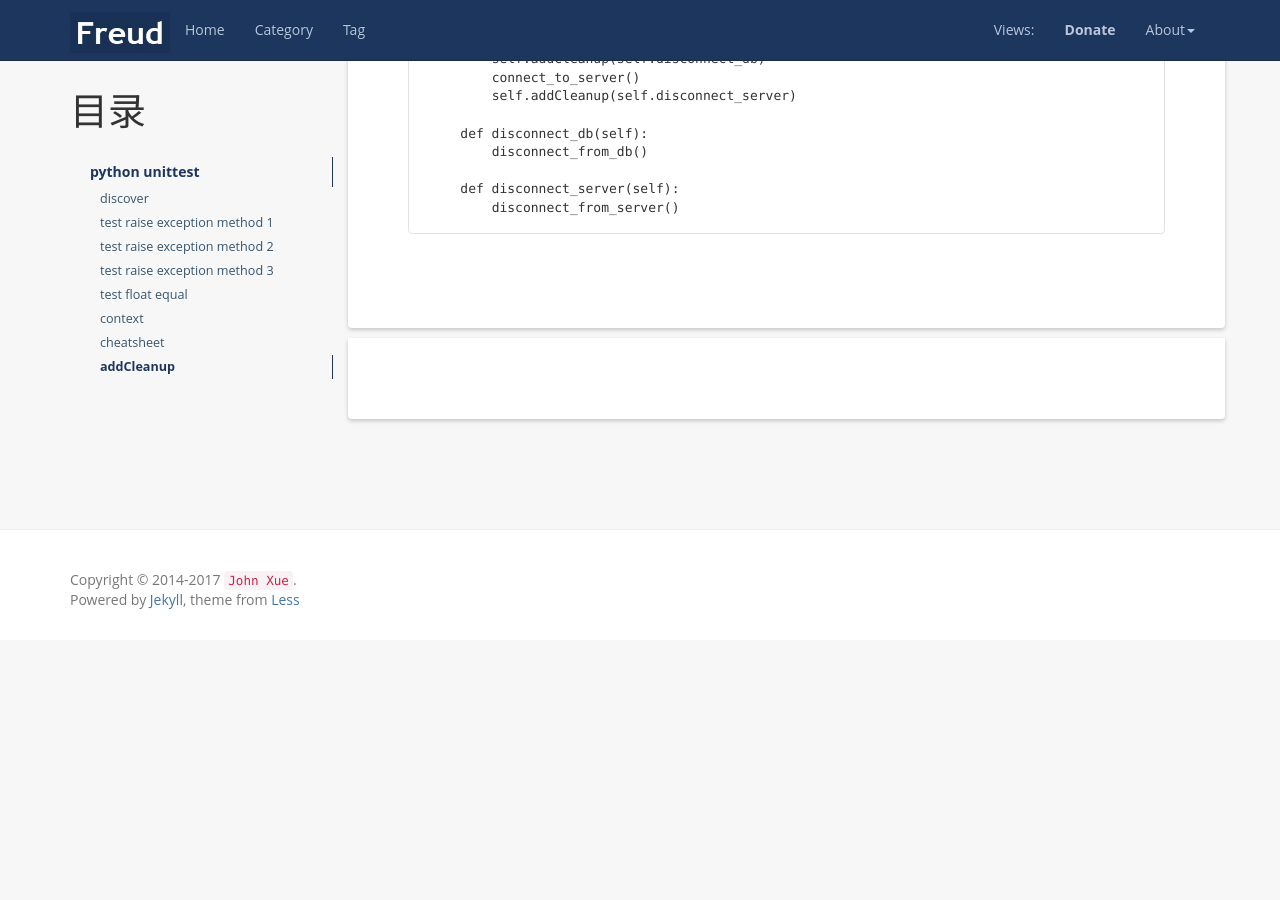
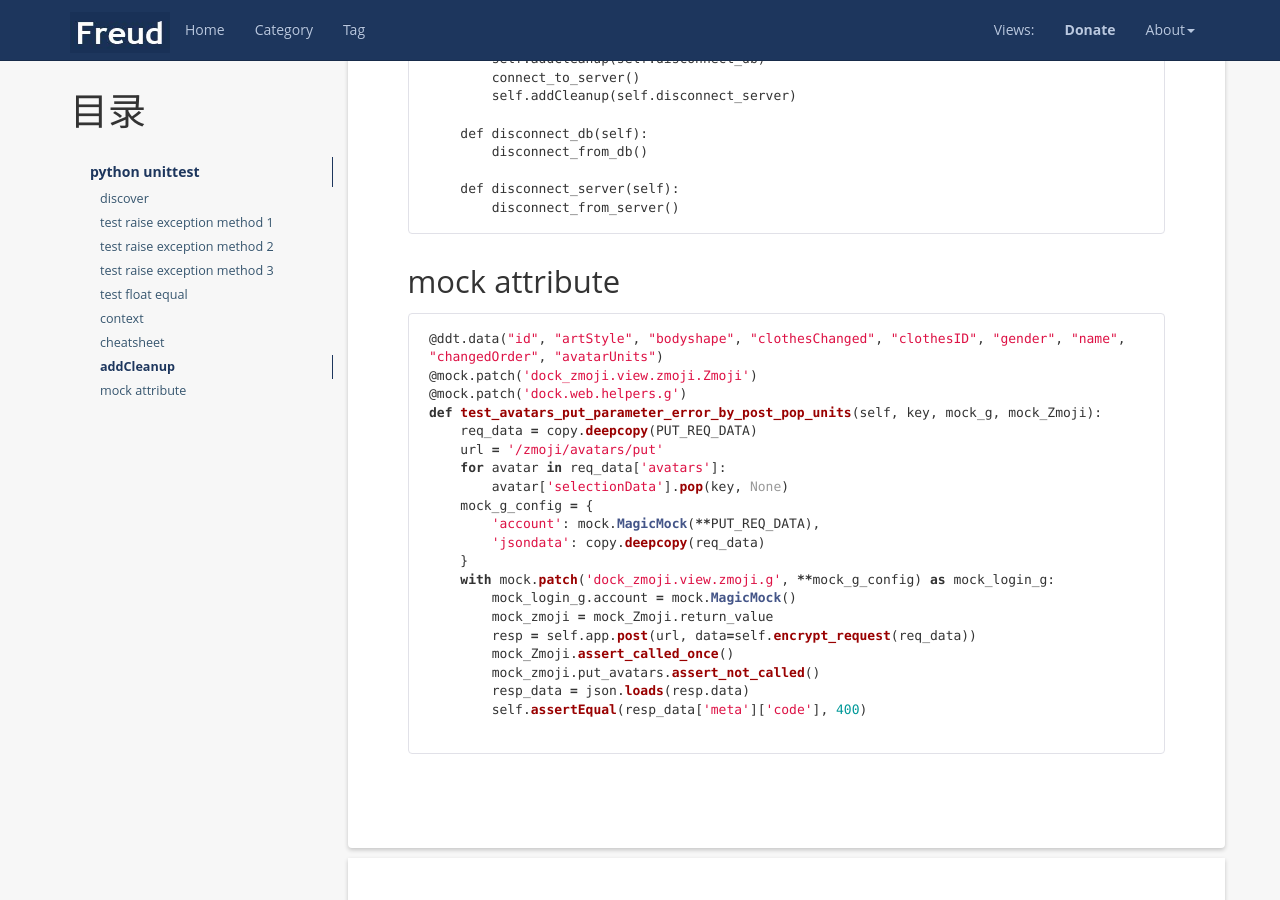
Before and after one commit to caser789/caser789.github.io, a Jekyll site: the page built from _posts/2017-5-14-Python-unittest.md, in a window 1280 px wide and 900 px high, scrolled down 2896 px. Built offline with Jekyll 4.4.1, drawn with Linux system fonts in a browser that asks for light colours; nearby versions of some CDN libraries; comment, search, counter and statistics services are not loaded; before the commit the page ends 3536 px from its top, so only the background shows below that.

Commit message:
update: python unittest
* mock attribute

````diff
--- a/_posts/2017-5-14-Python-unittest.md
+++ b/_posts/2017-5-14-Python-unittest.md
@@ -142,6 +142,32 @@ class SomeTest2(unittest.TestCase):
         disconnect_from_server()
 ```
 
+## mock attribute
+
+```python
+@ddt.data("id", "artStyle", "bodyshape", "clothesChanged", "clothesID", "gender", "name", "changedOrder", "avatarUnits")
+@mock.patch('dock_zmoji.view.zmoji.Zmoji')
+@mock.patch('dock.web.helpers.g')
+def test_avatars_put_parameter_error_by_post_pop_units(self, key, mock_g, mock_Zmoji):
+    req_data = copy.deepcopy(PUT_REQ_DATA)
+    url = '/zmoji/avatars/put'
+    for avatar in req_data['avatars']:
+        avatar['selectionData'].pop(key, None)
+    mock_g_config = {
+        'account': mock.MagicMock(**PUT_REQ_DATA),
+        'jsondata': copy.deepcopy(req_data)
+    }
+    with mock.patch('dock_zmoji.view.zmoji.g', **mock_g_config) as mock_login_g:
+        mock_login_g.account = mock.MagicMock()
+        mock_zmoji = mock_Zmoji.return_value
+        resp = self.app.post(url, data=self.encrypt_request(req_data))
+        mock_Zmoji.assert_called_once()
+        mock_zmoji.put_avatars.assert_not_called()
+        resp_data = json.loads(resp.data)
+        self.assertEqual(resp_data['meta']['code'], 400)
+
+```
+
 [jekyll]:      http://jekyllrb.com
 [jekyll-gh]:   https://github.com/jekyll/jekyll
 [jekyll-help]: https://github.com/jekyll/jekyll-help
````
